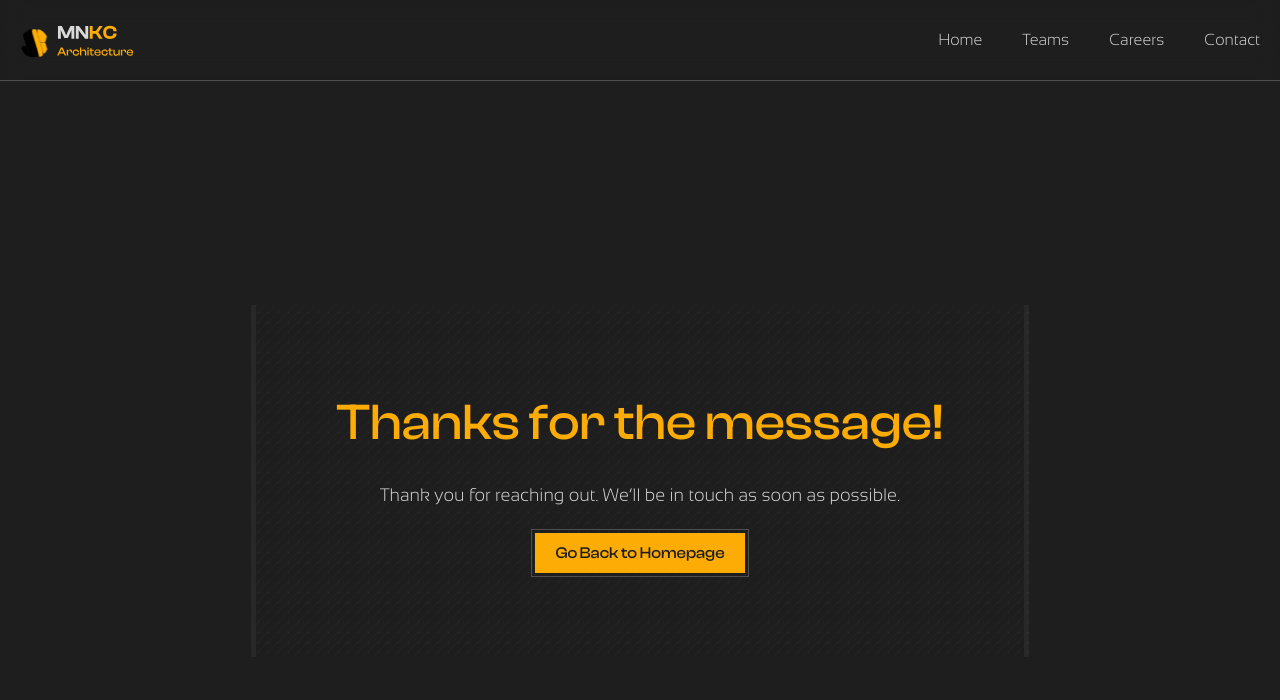
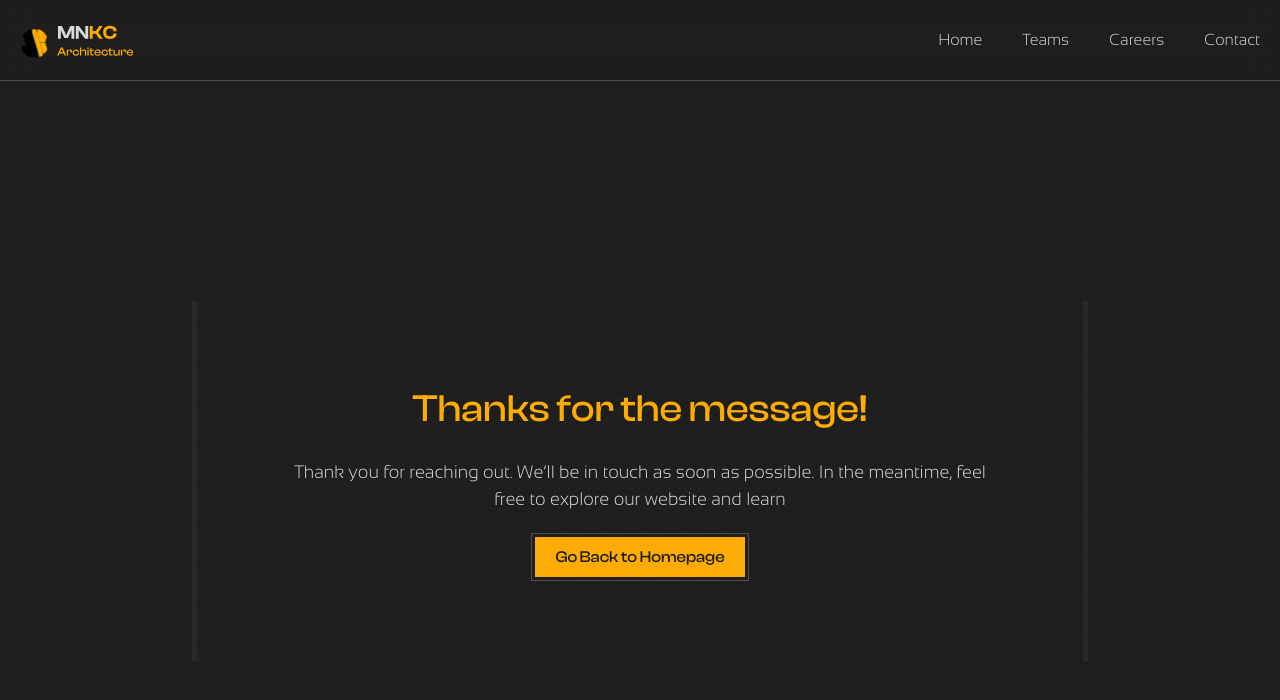
Before and after one commit to rainndev/MNKC-Architecture, a React (Vite) app: page /contact/success-form in a window 1280 px wide. Shown: the top 700 px of the page. Built offline with nearby package versions, Linux system fonts and the light colour scheme.

Commit message:
style: enhance layout and typography on Thank You page for improved user experience

```diff
--- a/src/pages/ThankYouPage.tsx
+++ b/src/pages/ThankYouPage.tsx
@@ -3,12 +3,13 @@ import { Link } from "react-router-dom";
 const ThankYouPage = () => {
   return (
     <div className="flex h-screen w-full items-center justify-center bg-[#1E1E1E]">
-      <div className="bg-striped flex flex-col items-center justify-center gap-5 border-x-5 border-[#504F4F]/20 p-10 text-center md:p-20">
-        <h1 className="font-[ClashDisplay] text-[clamp(1.5rem,4vw,4rem)] font-medium text-pretty text-[#FCAC04]">
+      <div className="bg-striped flex max-w-4xl flex-col items-center justify-center gap-5 border-x-5 border-[#504F4F]/20 p-5 text-center md:p-20">
+        <h1 className="font-[ClashDisplay] text-[clamp(1.5rem,3vw,5rem)] font-medium text-pretty text-[#FCAC04]">
           Thanks for the message!
         </h1>
-        <p className="font-[SansationLight] text-[clamp(.8rem,3vw,1.125rem)] font-normal text-[#D9D9D9]">
-          Thank you for reaching out. We’ll be in touch as soon as possible.
+        <p className="font-[SansationLight] text-[clamp(.8rem,2vw,1.125rem)] font-normal text-[#D9D9D9]">
+          Thank you for reaching out. We’ll be in touch as soon as possible. In
+          the meantime, feel free to explore our website and learn
         </p>
         <Link to={"/"}>
           <div className="group inline-block border border-[#504F4F]">
```
